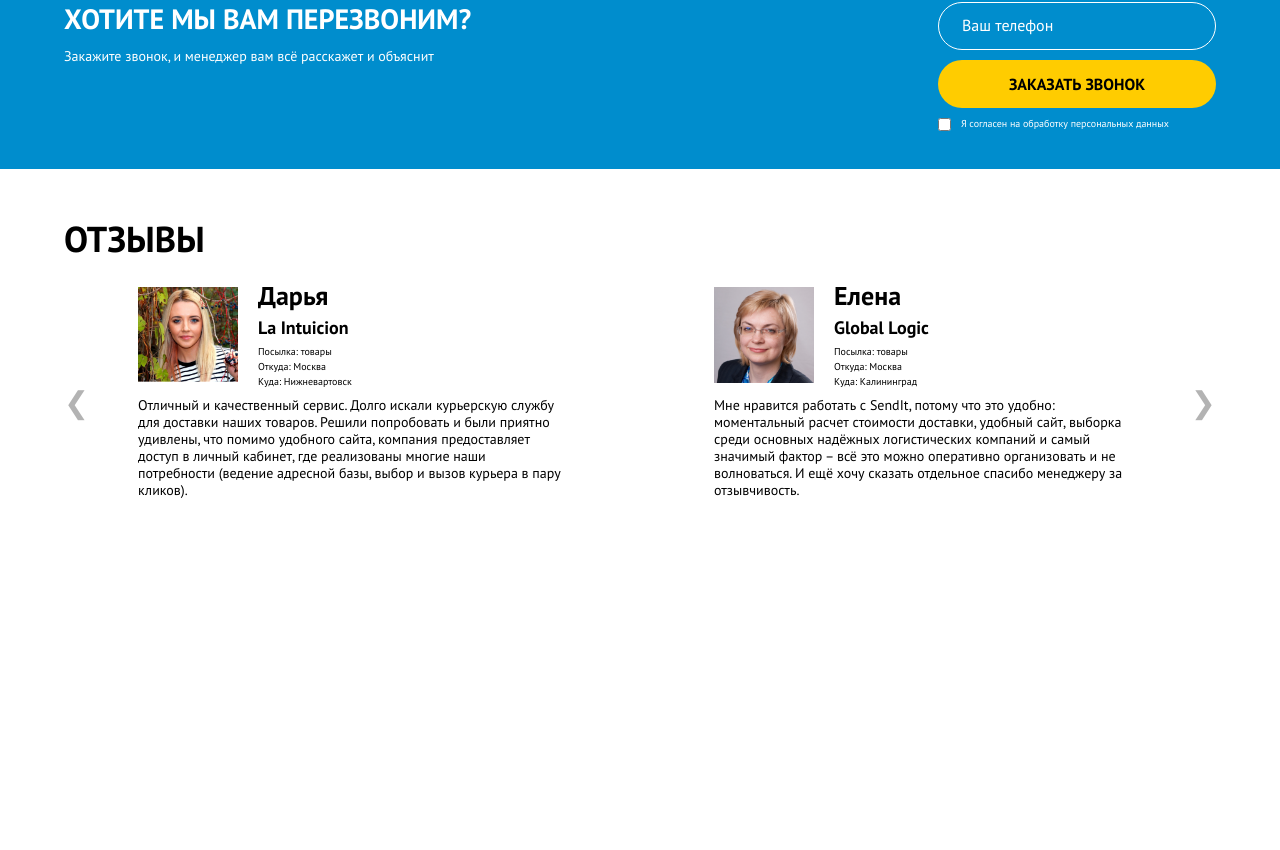
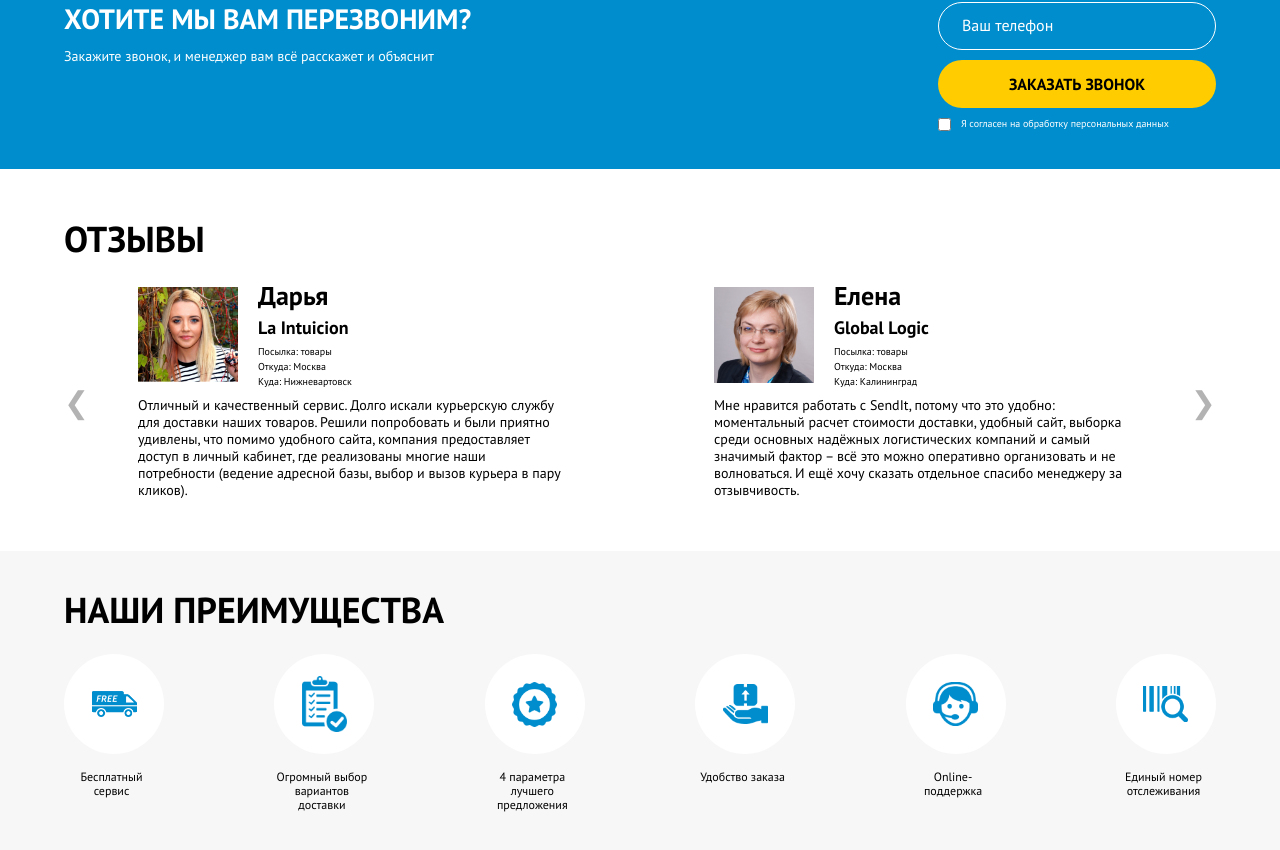
Before and after one commit to alexyasinsky/delivery, a Vue app: page / in a window 1280 px wide. Shown: the part 1660-2510 px from the top of the page. Before the commit the page ends 2211 px from the top, so only its background shows below. Built offline with nearby package versions, Linux system fonts and the light colour scheme.

Commit message:
advantage section added to TheMain

```diff
--- a/src/components/TheMain.vue
+++ b/src/components/TheMain.vue
@@ -1,8 +1,9 @@
 <script setup>
 import VButton from './VButton.vue';
 import FeedbackForm from './FeedbackForm.vue';
-import 'vue3-carousel/dist/carousel.css'
-import { Carousel, Slide } from 'vue3-carousel'
+import 'vue3-carousel/dist/carousel.css';
+import { Carousel, Slide } from 'vue3-carousel';
+import { ref } from 'vue';
 
 const steps = [
   {
@@ -36,7 +37,7 @@ const feedbacks = [
     package: 'товары',
     departure: 'Москва',
     destination: 'Нижневартовск',
-    text: 'Отличный и качественный сервис. Долго искали курьерскую службу для доставки наших товаров. Решили попробовать и были приятно удивлены, что помимо удобного сайта, компания предоставляет доступ в личный кабинет, где реализованы многие наши потребности (ведение адресной базы, выбор и вызов курьера в пару кликов).'
+    text: 'Отличный и качественный сервис. Долго искали курьерскую службу для доставки наших товаров. Решили попробовать и были приятно удивлены, что помимо удобного сайта, компания предоставляет доступ в личный кабинет, где реализованы многие наши потребности (ведение адресной базы, выбор и вызов курьера в пару кликов).',
   },
   {
     id: 'feedback00002',
@@ -46,9 +47,9 @@ const feedbacks = [
     package: 'товары',
     departure: 'Москва',
     destination: 'Калининград',
-    text: 'Мне нравится работать с SendIt, потому что это удобно: моментальный расчет стоимости доставки, удобный сайт, выборка среди основных надёжных логистических компаний и самый значимый фактор – всё это можно оперативно организовать и не волноваться. И ещё хочу сказать отдельное спасибо менеджеру за отзывчивость.'
-  }
-]
+    text: 'Мне нравится работать с SendIt, потому что это удобно: моментальный расчет стоимости доставки, удобный сайт, выборка среди основных надёжных логистических компаний и самый значимый фактор – всё это можно оперативно организовать и не волноваться. И ещё хочу сказать отдельное спасибо менеджеру за отзывчивость.',
+  },
+];
 
 const feedbackCarouselBreakpoints = {
   320: {
@@ -59,7 +60,6 @@ const feedbackCarouselBreakpoints = {
   },
 };
 
-import {ref} from 'vue'
 const feedbackCarousel = ref(null);
 
 function nextFeedbackSlide() {
@@ -70,6 +70,32 @@ function previousFeedBackSlide() {
   return feedbackCarousel.value.prev();
 }
 
+const advantages = [
+  {
+    image: 'advantage1',
+    text: 'Бесплатный сервис',
+  },
+  {
+    image: 'advantage2',
+    text: 'Огромный выбор вариантов доставки',
+  },
+  {
+    image: 'advantage3',
+    text: '4 параметра лучшего предложения',
+  },
+  {
+    image: 'advantage4',
+    text: 'Удобство заказа',
+  },
+  {
+    image: 'advantage5',
+    text: 'Online-поддержка',
+  },
+  {
+    image: 'advantage6',
+    text: 'Единый номер отслеживания',
+  },
+];
 </script>
 
 <template>
@@ -104,27 +130,37 @@ function previousFeedBackSlide() {
         <h1>хотите мы вам перезвоним?</h1>
         <p>Закажите звонок, и менеджер вам всё расскажет и объяснит</p>
       </div>
-      <feedback-form
-        direction="column"
-        color-style="blue-yellow"
-      />
+      <feedback-form direction="column" color-style="blue-yellow" />
     </section>
     <section class="feedback__box padding-site">
-        <h1>ОТЗЫВЫ</h1>
+      <h1>ОТЗЫВЫ</h1>
       <div class="feedback__carousel">
-        <button class="feedback__button feedback__button_left" @click="nextFeedbackSlide">❮</button>
-        <button class="feedback__button feedback__button_right" @click="previousFeedBackSlide">❯</button>
+        <button
+          class="carousel__button carousel__button_left"
+          @click="nextFeedbackSlide"
+        >
+          ❮
+        </button>
+        <button
+          class="carousel__button carousel__button_right"
+          @click="previousFeedBackSlide"
+        >
+          ❯
+        </button>
         <carousel
-            :wrap-around="true"
-            snapAlign="start"
-            :breakpoints="feedbackCarouselBreakpoints"
-            ref="feedbackCarousel"
+          :wrap-around="true"
+          snapAlign="start"
+          :breakpoints="feedbackCarouselBreakpoints"
+          ref="feedbackCarousel"
         >
           <slide v-for="feedback in feedbacks" :key="feedback.id">
             <div class="feedback">
               <div>
-                <img :src="`src/assets/img/${feedback.image}.png`" :alt="feedback.image">
-                <h5 class="feedback__name" >{{ feedback.name }}</h5>
+                <img
+                  :src="`src/assets/img/${feedback.image}.png`"
+                  :alt="feedback.image"
+                />
+                <h5 class="feedback__name">{{ feedback.name }}</h5>
                 <h6 class="feedback__company">{{ feedback.company }}</h6>
                 <p class="feedback__desc">Посылка: {{ feedback.package }}</p>
                 <p class="feedback__desc">Откуда: {{ feedback.departure }}</p>
@@ -136,11 +172,22 @@ function previousFeedBackSlide() {
         </carousel>
       </div>
     </section>
+    <section class="advantage__box padding-site">
+      <h1>НАШИ ПРЕИМУЩЕСТВА</h1>
+      <div v-for="(advantage, ind) in advantages" :key="ind" class="advantage">
+        <div class="advantage__imageBackground">
+          <img
+            :src="`src/assets/img/${advantage.image}.png`"
+            :alt="advantage.image"
+          />
+        </div>
+        <p>{{ advantage.text }}</p>
+      </div>
+    </section>
   </main>
 </template>
 
 <style lang="scss" scoped>
-
 .info {
   background-color: #f7f7f7;
   img {
@@ -184,9 +231,15 @@ function previousFeedBackSlide() {
   &__carousel {
     position: relative;
   }
-  &__button {
+
+  img {
+    float: left;
+  }
+}
+
+.carousel__button {
     position: absolute;
-    color: #B3B3B3;
+    color: #b3b3b3;
     z-index: 3;
     background: 0;
     &_left {
@@ -197,11 +250,31 @@ function previousFeedBackSlide() {
     }
   }
 
+.advantage {
+  &__box {
+    background: #f7f7f7;
+    position: relative;
+    display: flex;
+    flex-wrap: wrap;
+    justify-content: space-between;
+    h1 {
+      position: absolute;
+      width: 85%;
+    }
+  }
+  &__imageBackground {
+    border-radius: 50%;
+    background-color: white;
+    display: flex;
+  }
   img {
-    float: left;
+    margin: auto;
+  }
+  p {
+    text-align: center;
+    width: 80px;
   }
 }
-
 
 @media (min-width: 320px) {
   .info {
@@ -282,12 +355,7 @@ function previousFeedBackSlide() {
         margin-bottom: 20px;
       }
     }
-    &__button {
-      &_left, &_right {
-        top: 100px;
-        font-size: 30px;
-      }
-    }
+
     img {
       width: 100px;
       margin-right: 20px;
@@ -308,6 +376,39 @@ function previousFeedBackSlide() {
       margin-top: 10px;
       font-size: 12px;
       line-height: 14px;
+    }
+  }
+
+  .carousel__button {
+      &_left,
+      &_right {
+        top: 100px;
+        font-size: 30px;
+      }
+    }
+
+  .advantage {
+    margin-bottom: 30px;
+    &__box {
+      padding-top: 103px;
+      h1 {
+        font-size: 28px;
+        line-height: 34px;
+        top: 23px;
+      }
+    }
+    &__imageBackground {
+      height: 86px;
+      width: 86px;
+    }
+    img {
+      width: 40px;
+    }
+    p {
+      margin-top: 10px;
+      font-size: 10px;
+      line-height: 12px;
+      width: 80px;
     }
   }
 }
@@ -384,7 +485,8 @@ function previousFeedBackSlide() {
     padding-top: 32px;
     padding-bottom: 14px;
     flex-direction: row;
-    h1, p {
+    h1,
+    p {
       margin-right: 130px;
     }
   }
@@ -400,11 +502,6 @@ function previousFeedBackSlide() {
         margin-bottom: 30px;
       }
     }
-    &__button {
-      &_left, &__right {
-        font-size: 30px;
-      }
-    }
 
     &__text {
       font-size: 14px;
@@ -412,6 +509,36 @@ function previousFeedBackSlide() {
     }
   }
 
+  .carousel__button {
+      &_left,
+      &__right {
+        font-size: 30px;
+      }
+    }
+
+  .advantage {
+    margin-bottom: 50px;
+    &__box {
+      h1 {
+        font-size: 36px;
+        line-height: 43px;
+        top: 37px;
+      }
+    }
+    &__imageBackground {
+      height: 100px;
+      width: 100px;
+    }
+    img {
+      width: 45px;
+    }
+    p {
+      margin-top: 16px;
+      font-size: 12px;
+      line-height: 14px;
+      width: 95px;
+    }
+  }
 }
 
 @media (min-width: 1440px) {
@@ -466,7 +593,8 @@ function previousFeedBackSlide() {
   .callback {
     height: 167px;
     padding-top: 73px;
-    h1, p {
+    h1,
+    p {
       margin-right: 60px;
     }
     h1 {
@@ -486,12 +614,6 @@ function previousFeedBackSlide() {
     &__box {
       padding-top: 69px;
       padding-bottom: 69px;
-    }
-    &__button {
-      &_left, &_right {
-        top: 130px;
-        font-size: 50px;
-      }
     }
 
     &__text {
@@ -520,5 +642,36 @@ function previousFeedBackSlide() {
       line-height: 19px;
     }
   }
+
+  .carousel__button {
+      &_left,
+      &_right {
+        top: 130px;
+        font-size: 50px;
+      }
+    }
+
+  .advantage {
+    margin-bottom: 70px;
+    &__box {
+      padding-top: 169px;
+      h1 {
+        top: 101px;
+      }
+    }
+    &__imageBackground {
+      height: 160px;
+      width: 160px;
+    }
+    img {
+      width: 80px;
+    }
+    p {
+      margin-top: 34px;
+      font-size: 18px;
+      line-height: 22px;
+      width: 150px;
+    }
+  }
 }
 </style>
--- a/src/styles/main.scss
+++ b/src/styles/main.scss
@@ -52,34 +52,6 @@ li {
 
 summary {
     outline: 0;
-}
-
-
-
-.advantage {
-    &__box {
-        background: #F7F7F7;
-        position: relative;
-        display: flex;
-        flex-wrap: wrap;
-        justify-content: space-between;
-        h1 {
-            position: absolute;
-            width: 85%;
-        }
-    }
-    &__circle {
-        border-radius: 50%;
-        background-color: white;
-        display: flex;
-    }
-    img {
-        margin: auto;
-    }
-    p {
-        text-align: center;
-        width: 80px;
-    }
 }
 
 .guarantee {
@@ -311,30 +283,7 @@ footer {
         margin-right: 6%;
     }
 
-    .advantage {
-        margin-bottom: 30px;
-        &__box {
-            padding-top: 103px;
-            h1 {
-                font-size: 28px;
-                line-height: 34px;
-                top: 23px;
-            }
-        }
-        &__circle {
-            height: 86px;
-            width: 86px;
-        }
-        img {
-            width: 40px;
-        }
-        p {
-            margin-top: 10px;
-            font-size: 10px;
-            line-height: 12px;
-            width: 80px;
-        }
-    }
+
 
     .guarantee {
         position: absolute;
@@ -591,29 +540,7 @@ footer {
         margin-right: 5%;
     }
 
-    .advantage {
-        margin-bottom: 50px;
-        &__box {
-            h1 {
-                font-size: 36px;
-                line-height: 43px;
-                top: 37px;
-            }
-        }
-        &__circle {
-            height: 100px;
-            width: 100px;
-        }
-        img {
-            width: 45px;
-        }
-        p {
-            margin-top: 16px;
-            font-size: 12px;
-            line-height: 14px;
-            width: 95px;
-        }
-    }
+
 
     .guarantee {
         position: unset;
@@ -863,28 +790,6 @@ footer {
 
 
 
-    .advantage {
-        margin-bottom: 70px;
-        &__box {
-            padding-top: 169px;
-            h1 {
-                top: 101px;
-            }
-        }
-        &__circle {
-            height: 160px;
-            width: 160px;
-        }
-        img {
-            width: 80px;
-        }
-        p {
-            margin-top: 34px;
-            font-size: 18px;
-            line-height: 22px;
-            width: 150px;
-        }
-    }
 
     .guarantee {
         width: 360px;
```
